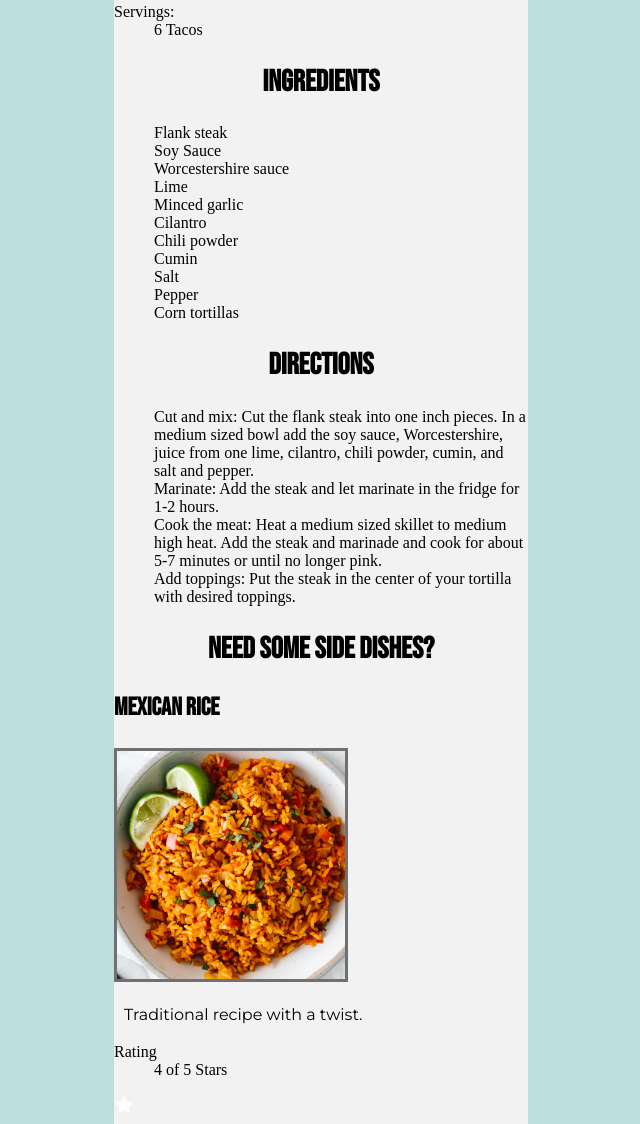
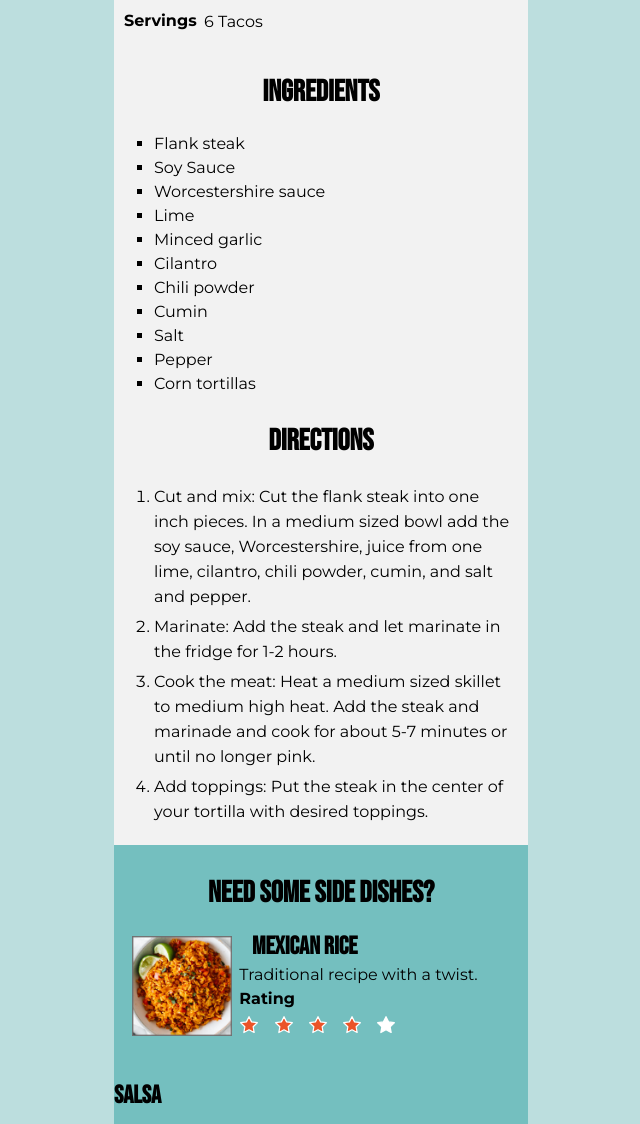
Before and after one commit to adbenke/recipe, a plain HTML site: page index.html in a window 1280 px wide. Shown: the part 1108-2232 px from the top of the page, without its empty margins (319-959 px from the left). Drawn offline with Linux system fonts and the light colour scheme.

Commit message:
side dishes css complete

```diff
--- a/index.html
+++ b/index.html
@@ -54,27 +54,27 @@
         <section>
             <h2>Details</h2>
             <dl>
-                <dt>Prep Time:</dt>
+                <dt>Prep Time</dt>
                 <dd>10 minutes</dd>
             </dl>
             <dl>
-                <dt>Cook Time:</dt>
+                <dt>Cook Time</dt>
                 <dd>10 minutes</dd>
             </dl>
             <dl>
-                <dt>Total Time:</dt>
+                <dt>Total Time</dt>
                 <dd>20 minutes</dd>
             </dl>
             <dl>
-                <dt>Author:</dt>
+                <dt>Author</dt>
                 <dd>Taco Cheesington</dd>
             </dl>
             <dl>
-                <dt>Servings:</dt>
+                <dt>Servings</dt>
                 <dd>6 Tacos</dd>
             </dl>
         </section>
-        <section>
+        <section id="ingredients">
             <h2>Ingredients</h2>
             <ul>
                 <li>Flank steak</li>
@@ -90,7 +90,7 @@
                 <li>Corn tortillas</li>
             </ul>
         </section>
-        <section>
+        <section id="directions">
             <h2>Directions</h2>
             <ol>
                 <li>Cut and mix: Cut the flank steak into one inch pieces. In a medium sized bowl add the soy sauce, Worcestershire, juice from one lime, cilantro, chili powder, cumin, and salt and pepper.</li>
@@ -99,20 +99,43 @@
                 <li>Add toppings: Put the steak in the center of your tortilla with desired toppings.</li>
             </ol>
         </section>
-        <section>
+        <section id="dishes">
             <h2>Need some side dishes?</h2>
-            <section>
+            <section class="sides">
                 <h3>Mexican Rice</h3>
                 <img src="images/mexican-rice.png" alt="close up shot of orange mexican rice with two limes">
+                <div>
                     <p>Traditional recipe with a twist.</p>
                     <dl>
                         <dt>Rating</dt>
                         <dd>4 of 5 Stars</dd>
                     </dl>
+                    <section class="stars">
+                        <svg xmlns="http://www.w3.org/2000/svg" class="icon icon-tabler icon-tabler-star" width="20" height="20" viewBox="0 0 24 24" stroke-width="1.5" stroke="#ffffff" fill="#EB5428" stroke-linecap="round" stroke-linejoin="round">
+                            <path stroke="none" d="M0 0h24v24H0z" fill="none"/>
+                            <path d="M12 17.75l-6.172 3.245l1.179 -6.873l-5 -4.867l6.9 -1l3.086 -6.253l3.086 6.253l6.9 1l-5 4.867l1.179 6.873z" />
+                        </svg>
+                        <svg xmlns="http://www.w3.org/2000/svg" class="icon icon-tabler icon-tabler-star" width="20" height="20" viewBox="0 0 24 24" stroke-width="1.5" stroke="#ffffff" fill="#EB5428" stroke-linecap="round" stroke-linejoin="round">
+                            <path stroke="none" d="M0 0h24v24H0z" fill="none"/>
+                            <path d="M12 17.75l-6.172 3.245l1.179 -6.873l-5 -4.867l6.9 -1l3.086 -6.253l3.086 6.253l6.9 1l-5 4.867l1.179 6.873z" />
+                        </svg>
+                        </svg>
+                        <svg xmlns="http://www.w3.org/2000/svg" class="icon icon-tabler icon-tabler-star" width="20" height="20" viewBox="0 0 24 24" stroke-width="1.5" stroke="#ffffff" fill="#EB5428" stroke-linecap="round" stroke-linejoin="round">
+                        <path stroke="none" d="M0 0h24v24H0z" fill="none"/>
+                        <path d="M12 17.75l-6.172 3.245l1.179 -6.873l-5 -4.867l6.9 -1l3.086 -6.253l3.086 6.253l6.9 1l-5 4.867l1.179 6.873z" />
+                            </svg>
+                        </svg>
+                        <svg xmlns="http://www.w3.org/2000/svg" class="icon icon-tabler icon-tabler-star" width="20" height="20" viewBox="0 0 24 24" stroke-width="1.5" stroke="#ffffff" fill="#EB5428" stroke-linecap="round" stroke-linejoin="round">
+                            <path stroke="none" d="M0 0h24v24H0z" fill="none"/>
+                            <path d="M12 17.75l-6.172 3.245l1.179 -6.873l-5 -4.867l6.9 -1l3.086 -6.253l3.086 6.253l6.9 1l-5 4.867l1.179 6.873z" />
+                        </svg>
+                        </svg>
                         <svg xmlns="http://www.w3.org/2000/svg" class="icon icon-tabler icon-tabler-star" width="20" height="20" viewBox="0 0 24 24" stroke-width="1.5" stroke="#ffffff" fill="#ffffff" stroke-linecap="round" stroke-linejoin="round">
                             <path stroke="none" d="M0 0h24v24H0z" fill="none"/>
                             <path d="M12 17.75l-6.172 3.245l1.179 -6.873l-5 -4.867l6.9 -1l3.086 -6.253l3.086 6.253l6.9 1l-5 4.867l1.179 6.873z" />
                         </svg>
+                    </section>
+                </div>
             </section>
             <section>
                 <h3>Salsa</h3>
--- a/styles.css
+++ b/styles.css
@@ -1,6 +1,9 @@
 @import url('https://fonts.googleapis.com/css2?family=Bebas+Neue&family=Montserrat:wght@400;700&display=swap');
 html{
     background-color: rgba(122,191,191,0.5);
+}
+*{
+    font-family: 'Montserrat', sans-serif;
 }
 body{
     background-color: #f2f2f2;
@@ -41,3 +44,61 @@ li {
 main > img{
     width:414px;
 }
+dt{
+    font-weight: bold;
+    padding: 0 10px;
+}
+dd{
+    position: relative;
+    bottom: 18px;
+    left: 50px;
+}
+#ingredients li{
+    list-style-type: square;
+    list-style-position: outside;
+    padding-bottom: 5px;
+    padding-left: 0px;
+}
+#directions li{
+    list-style-type:decimal;
+    padding-right: 10px;
+    padding-bottom: 5px;
+    line-height: 25px;
+}
+#dishes{
+    background-color: #74bfbf;
+    padding-top: 5px;
+}
+.sides{
+    display: flex;
+}
+.sides h3{
+    position: relative;
+    left: 138px;
+    bottom: 30px;
+}
+.sides div{
+    display: grid;
+    margin-left: 10px;
+    line-height: 0px;
+    padding-top: 10px;
+}
+.sides img{
+    position: absolute;
+    width: 100px;
+    padding-left: 18px;
+}
+.sides dt{
+    position: relative;
+    bottom: 20px;
+}
+.sides dd{
+    visibility: hidden;
+}
+.sides svg{
+    position: relative;
+    bottom: 20px;
+}
+.stars svg{
+    padding-left: 10px;
+}
```
Lines whose indentation alone changed are shown as unchanged.
